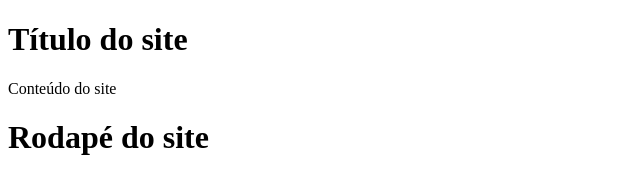
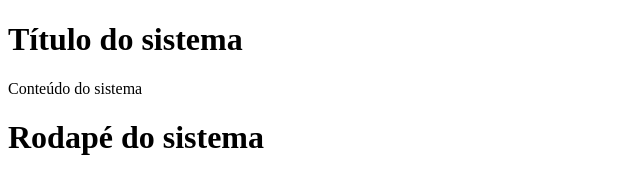
Before and after one commit to prsdp/curso-git, a plain HTML site: page proposta_1.html in a window 1280 px wide. Shown: the whole page, without its empty margins (0-640 px from the left). Drawn offline with Linux system fonts and the light colour scheme.

Commit message:
site -> sistema

```diff
--- a/proposta_1.html
+++ b/proposta_1.html
@@ -4,11 +4,11 @@
 		<title>Proposta I para o siste da empresa</title>
 	</head>
 	<body>
-		<h1>Título do site</h1>
+		<h1>Título do sistema</h1>
 		<main>
-			Conteúdo do site
+			Conteúdo do sistema
 		</main>
 
-		<h1>Rodapé do site</h1>
+		<h1>Rodapé do sistema</h1>
 	</body>
 </html>
```
